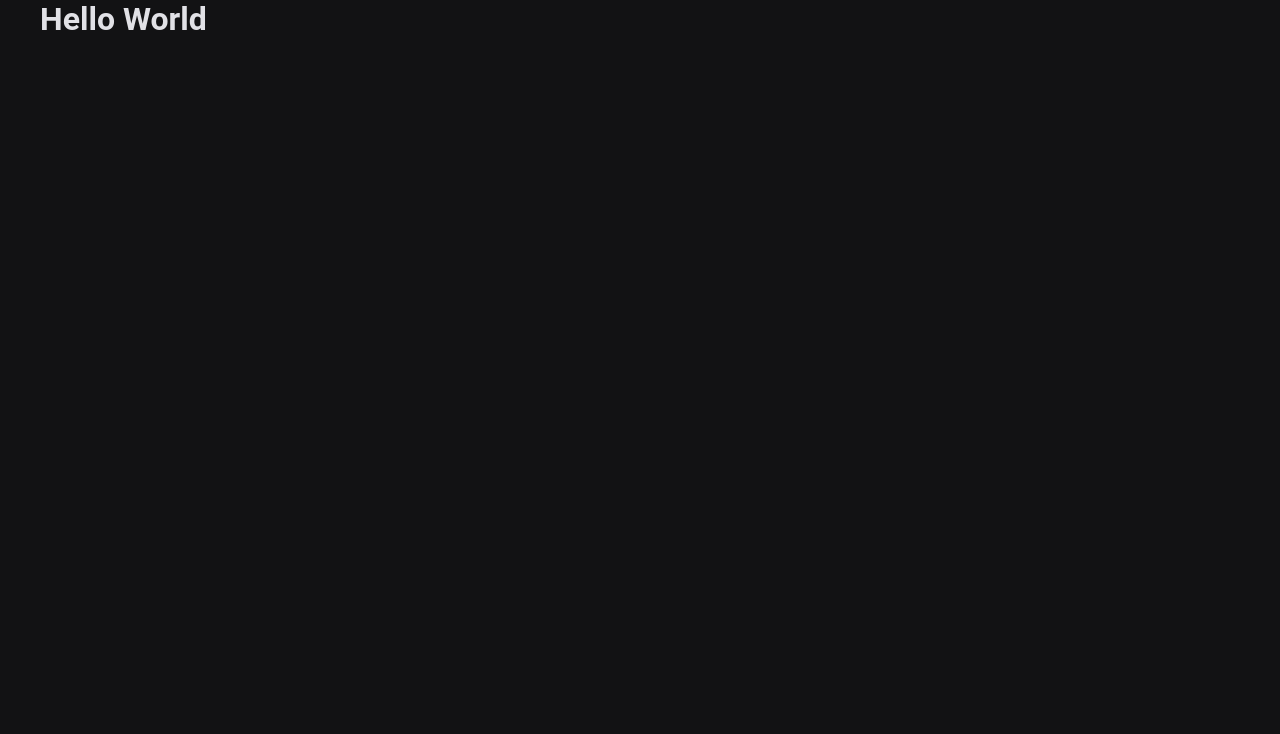
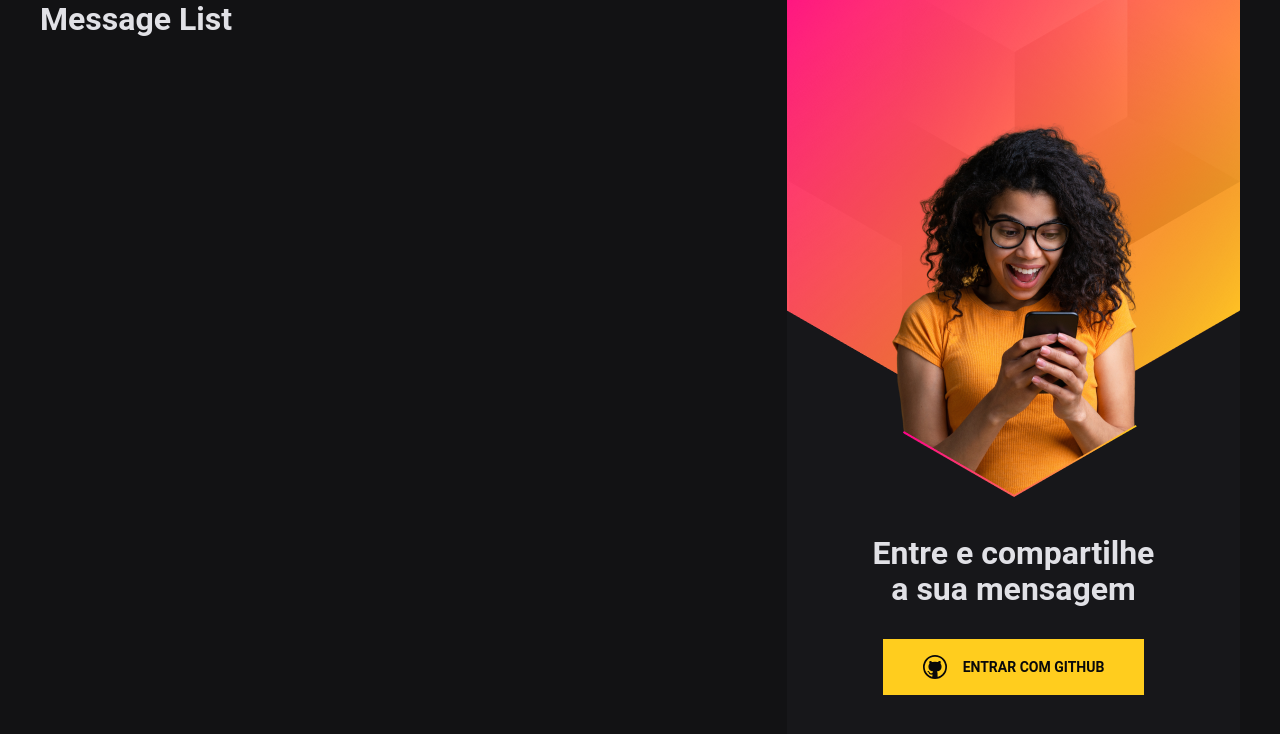
Before and after one commit to Miguel-Leite/heat-frontend, a React (Vite) app: page / in a window 1280 px wide. Shown: the top 734 px of the page. Built offline with nearby package versions, Linux system fonts and the light colour scheme.

Commit message:
import components

```diff
--- a/src/App.tsx
+++ b/src/App.tsx
@@ -1,10 +1,13 @@
 import styles from './App.module.scss';
+import { LoginBox } from './components/LoginBox';
+import { MessageList } from './components/MessageList';
 
 export function App() {
 
   return (
     <main className={styles.contentWrapper}>
-      <h1>Hello World</h1>
+      <MessageList />
+      <LoginBox />
     </main>
   )
 }
```
